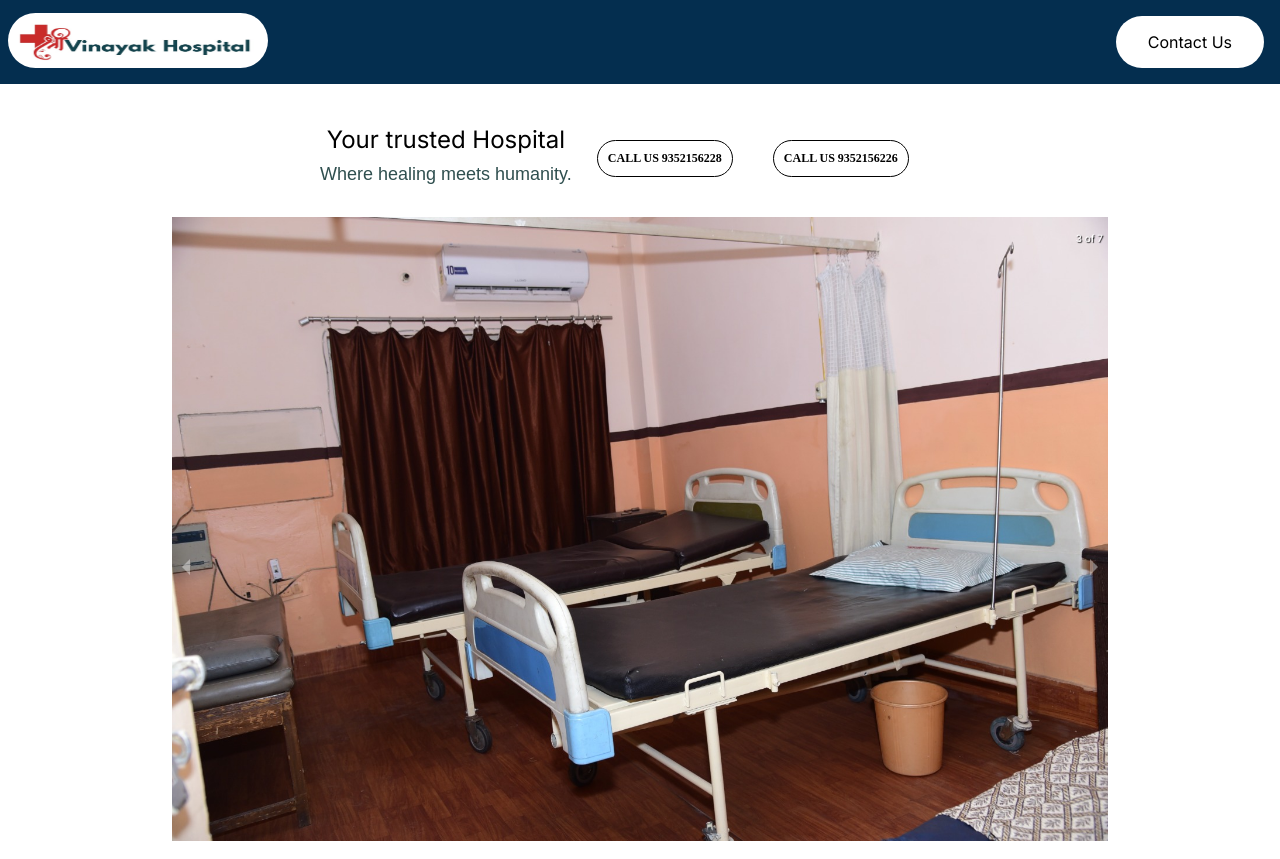
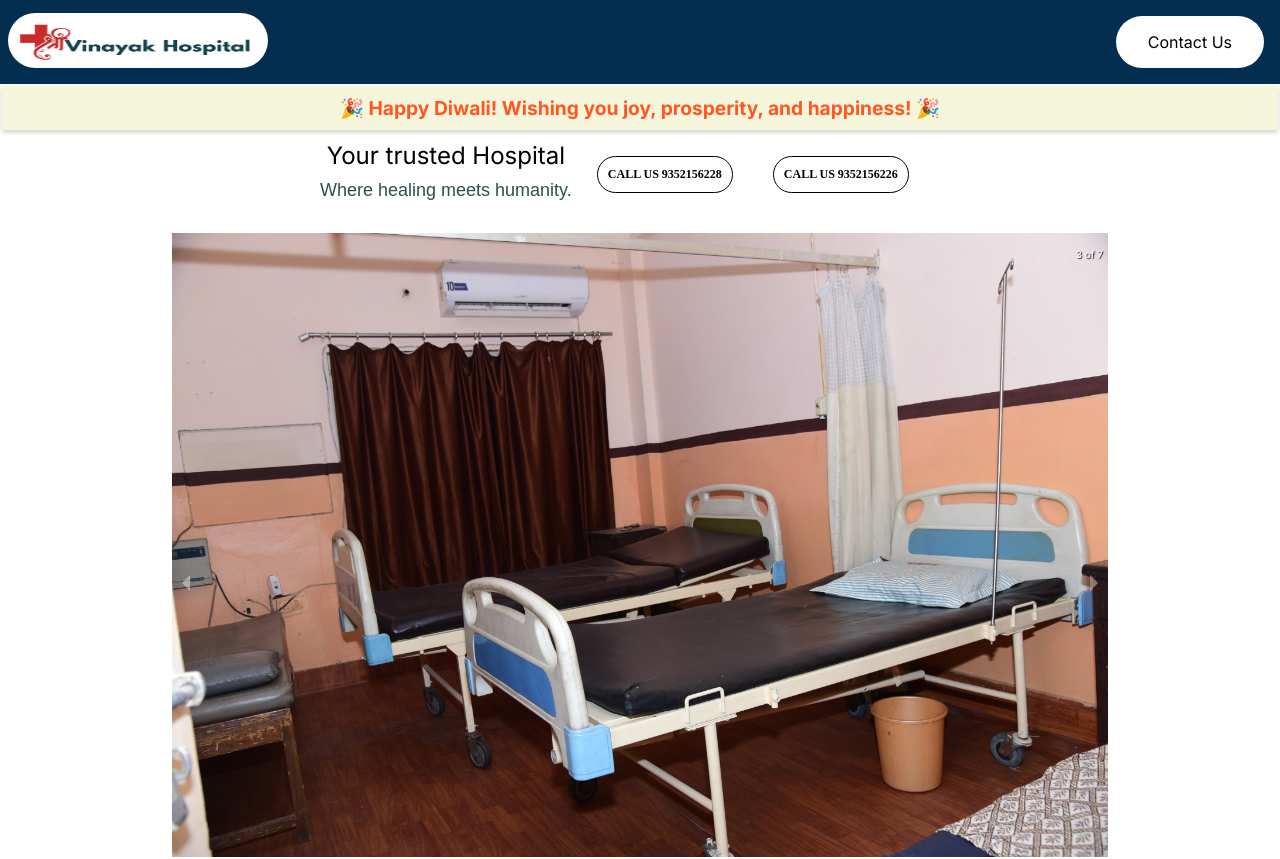
Before and after one commit to deepank7/vinayak-hospital, a Next.js app: page / in a window 1280 px wide. Shown: the top 859 px of the page. Built offline with nearby package versions, Linux system fonts and the light colour scheme.

Commit message:
add diwali banner

```diff
--- a/app/page.tsx
+++ b/app/page.tsx
@@ -8,6 +8,7 @@ import Profile from "@/components/Profile";
 import styled from "styled-components";
 import Team from "@/components/Team";
 import ICUSection from "@/components/ICUSection";
+import DiwaliBanner from "@/components/DiwaliBanner";
 
 const CallUsButton = styled.button`
   border-radius: 25px;
@@ -47,8 +48,14 @@ const TextWrapper = styled.div`
 `;
 
 const HomePage: React.FC = () => {
+  const today = new Date();
+  const endDate = new Date('2024-11-02');
+
+  // Check if the banner should be displayed
+  const showBanner = today <= endDate;
   return (
     <Layout>
+      {showBanner && <DiwaliBanner />}
       <TitleContainer>
         <TextWrapper>
           <span className="header-title">Your trusted Hospital</span>
--- /dev/null
+++ b/components/DiwaliBanner.jsx
@@ -0,0 +1,23 @@
+// DiwaliBanner.js
+import React from 'react';
+
+const DiwaliBanner = () => {
+  const bannerStyle = {
+    backgroundColor: 'beige',
+    color: '#ff5722',
+    textAlign: 'center',
+    padding: '10px 0',
+    fontWeight: 'bold',
+    fontSize: '1.2em',
+    boxShadow: '0px 2px 5px rgba(0,0,0,0.2)',
+    margin: '-14px',
+  };
+
+  return (
+    <div style={bannerStyle}>
+      🎉 Happy Diwali! Wishing you joy, prosperity, and happiness! 🎉
+    </div>
+  );
+};
+
+export default DiwaliBanner;
```
